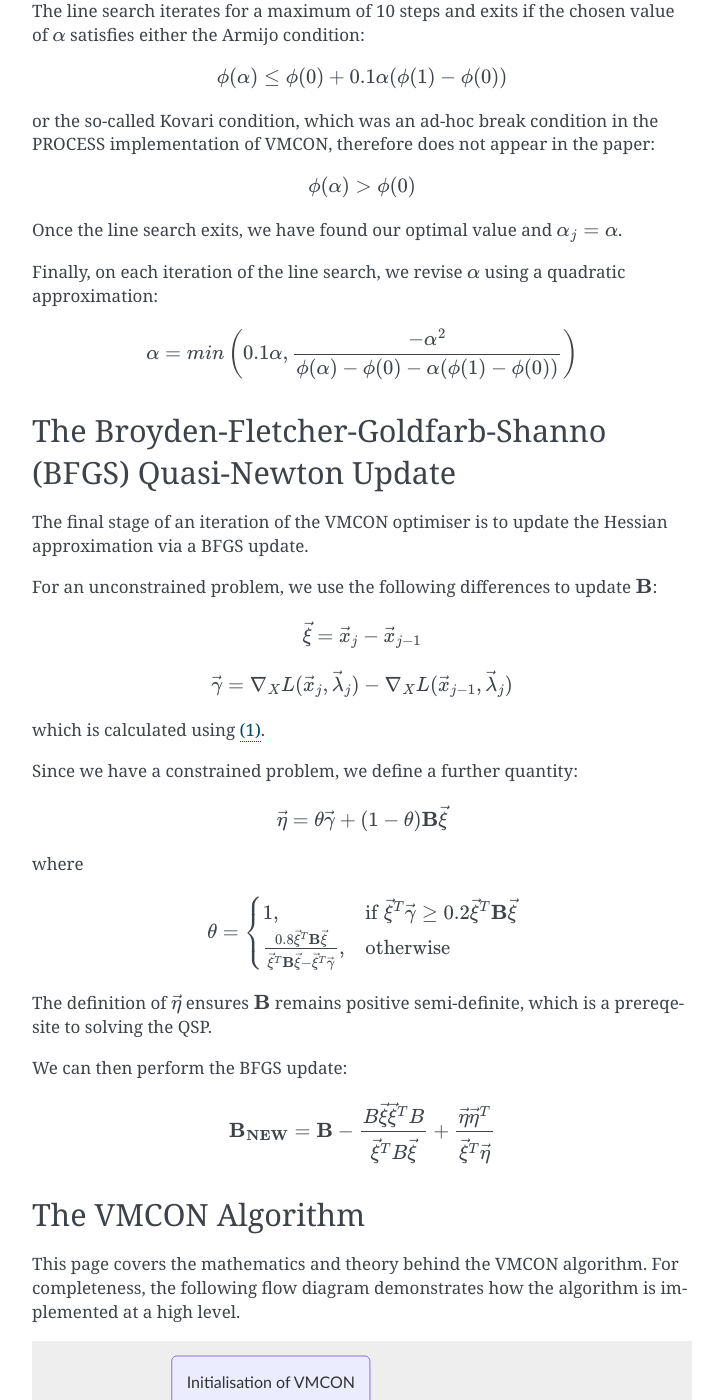
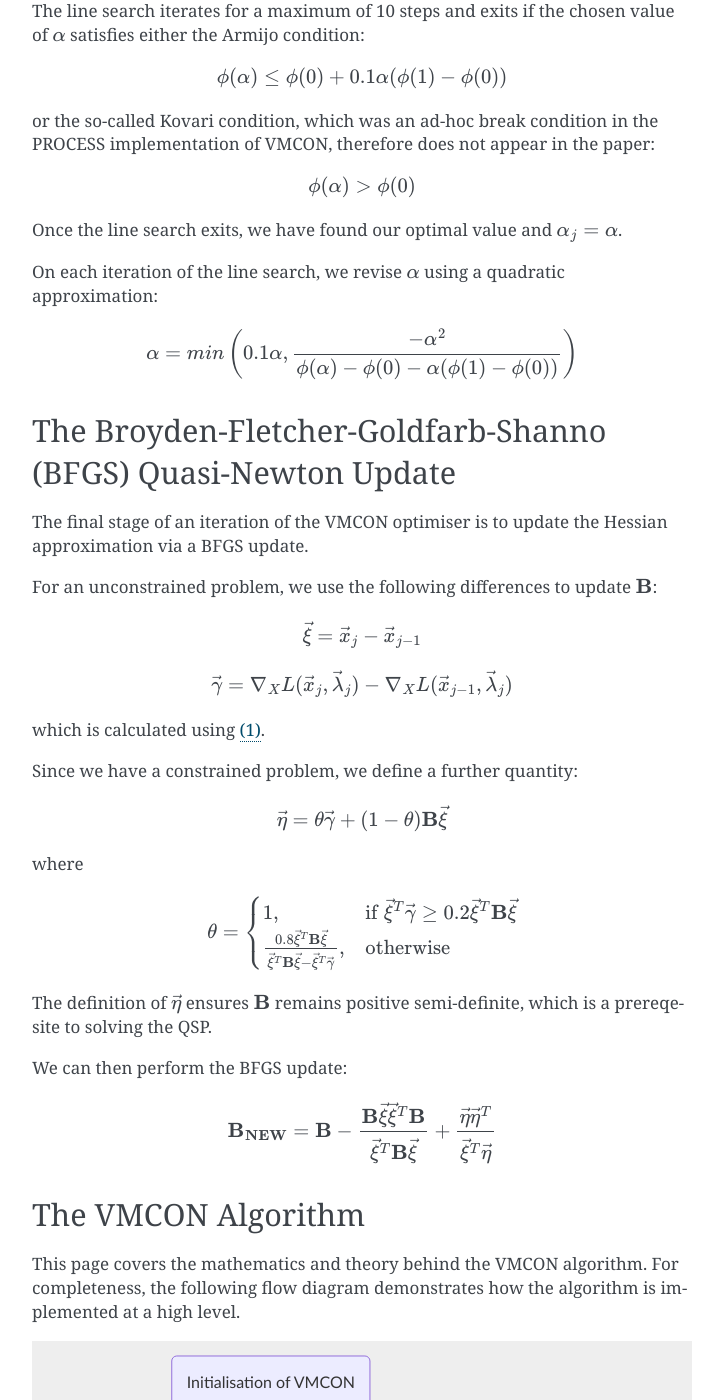
Before and after one commit to ukaea/PyVMCON, a Sphinx documentation site: the page built from docs/source/vmcon.rst, in a window 1280 px wide and 1400 px high, scrolled down 2843 px. Shown: the whole window, without its empty margins (388-1111 px from the left). Built offline with Sphinx 7.4.7, drawn with Linux system fonts in a browser that asks for light colours.

Commit message:
More documentation fixes and remove print statement

```diff
--- a/docs/source/vmcon.rst
+++ b/docs/source/vmcon.rst
@@ -125,7 +125,7 @@ or the so-called Kovari condition, which was an ad-hoc break condition in the PR
 
 Once the line search exits, we have found our optimal value and :math:`\alpha_j = \alpha`.
 
-Finally, on each iteration of the line search, we revise :math:`\alpha` using a quadratic approximation:
+On each iteration of the line search, we revise :math:`\alpha` using a quadratic approximation:
 
 .. math::
     \alpha = min\left(0.1\alpha, \frac{-\alpha^2}{\phi(\alpha) - \phi(0) - \alpha(\phi(1) - \phi(0))}\right)
@@ -164,7 +164,7 @@ The definition of :math:`\vec{\eta}` ensures :math:`\mathbf{B}` remains positive
 We can then perform the BFGS update:
 
 .. math::
-    \mathbf{B_{NEW}} = \mathbf{B} - \frac{B\vec{\xi}\vec{\xi}^TB}{\vec{\xi}^TB\vec{\xi}} + \frac{ \vec{\eta} \vec{\eta}^T}{\vec{\xi}^T\vec{\eta}}
+    \mathbf{B_{NEW}} = \mathbf{B} - \frac{\mathbf{B}\vec{\xi}\vec{\xi}^T\mathbf{B}}{\vec{\xi}^T\mathbf{B}\vec{\xi}} + \frac{ \vec{\eta} \vec{\eta}^T}{\vec{\xi}^T\vec{\eta}}
 
 
 The VMCON Algorithm
```
Also changed, not shown: 1 other file.
